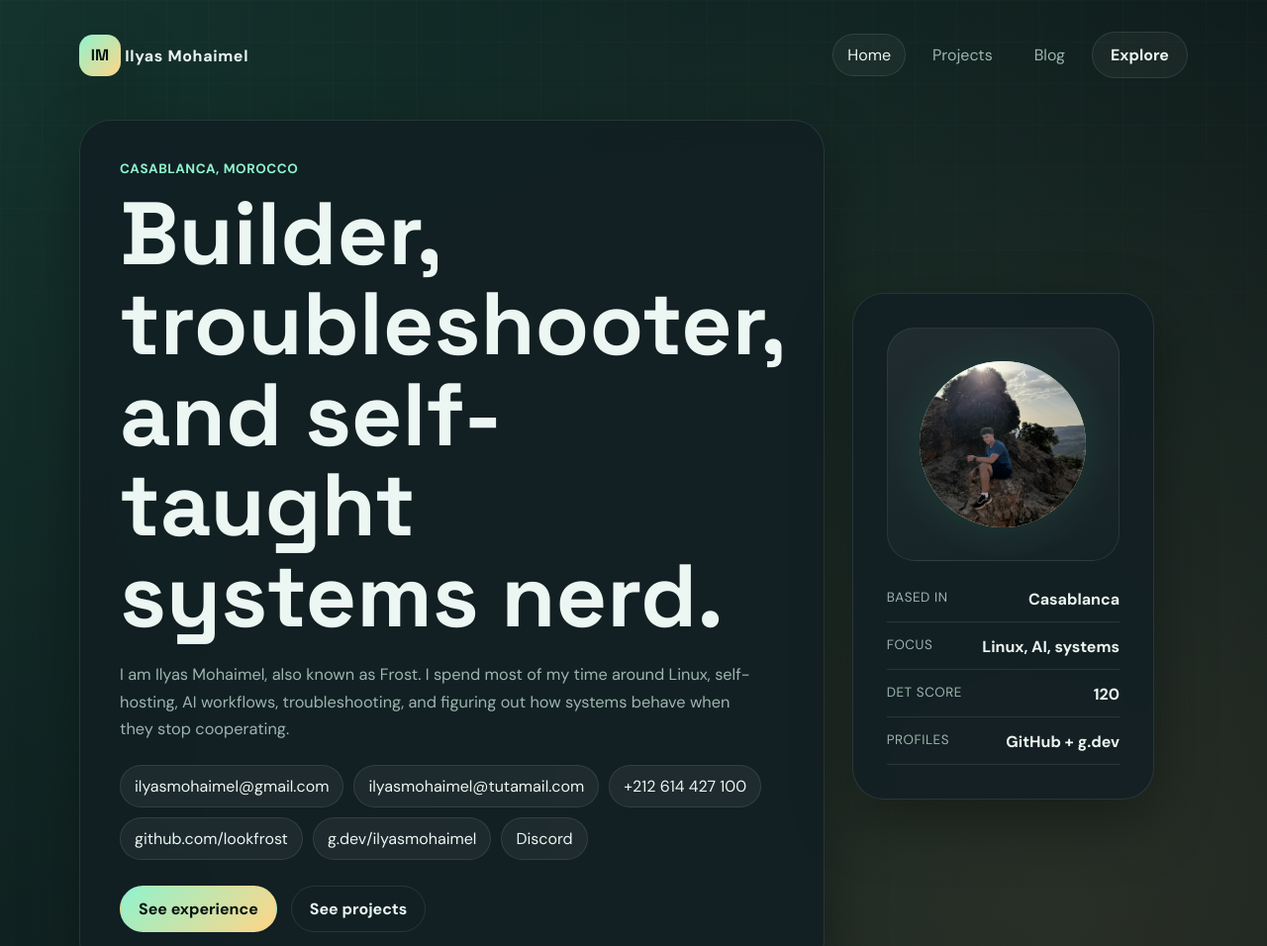
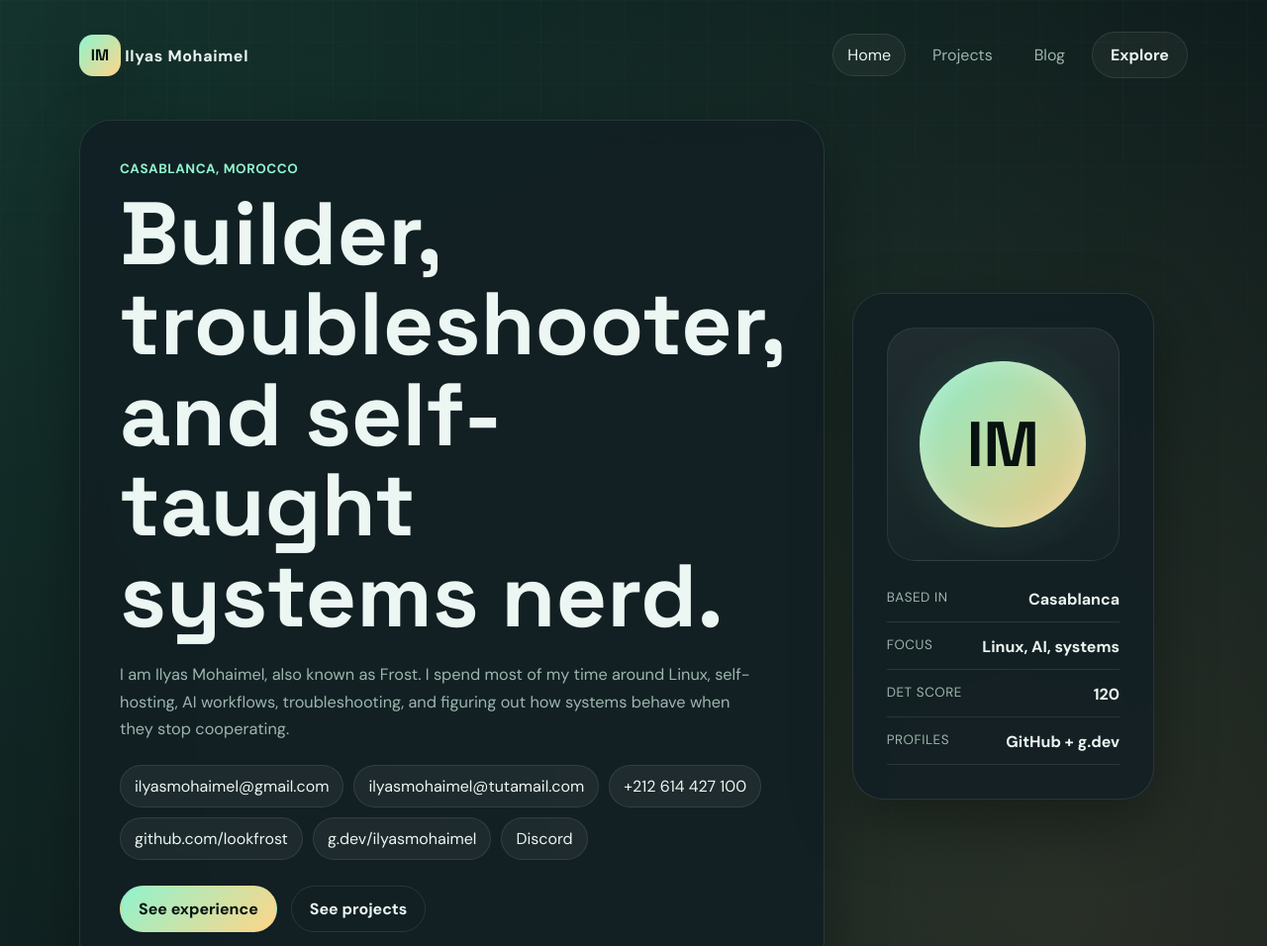
Before and after one commit to lookfrost/lookfrost.github.io, a website: page index.html in a window 1280 px wide. Shown: the top 956 px of the page at 99% size. Drawn offline with Linux system fonts and the light colour scheme.

Commit message:
Remove current profile photo from homepage

```diff
--- a/index.html
+++ b/index.html
@@ -57,11 +57,7 @@
         <aside class="hero-card">
           <div class="portrait-ring">
             <div class="portrait-core profile-photo-shell">
-              <img
-                class="profile-photo"
-                src="./assets/profile-photo.jpg"
-                alt="Portrait of Ilyas Mohaimel"
-              >
+              <span class="profile-fallback">IM</span>
             </div>
           </div>
           <ul class="quick-facts">
--- a/styles.css
+++ b/styles.css
@@ -322,6 +322,11 @@ h3 {
   height: 100%;
   object-fit: cover;
   object-position: 42% 62%;
+}
+
+.profile-fallback {
+  position: relative;
+  z-index: 1;
 }
 
 .quick-facts {
```
